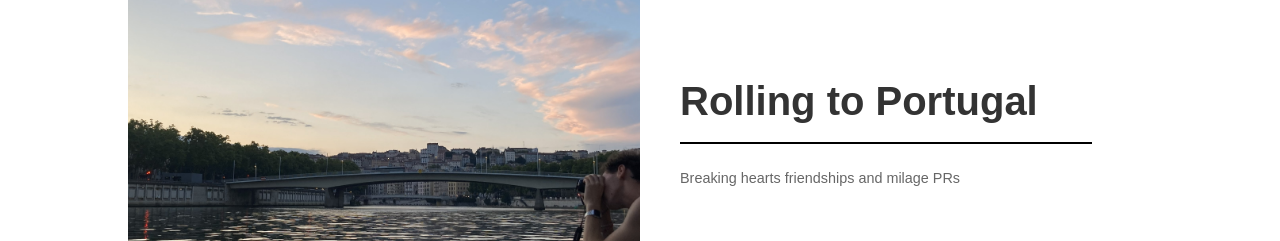
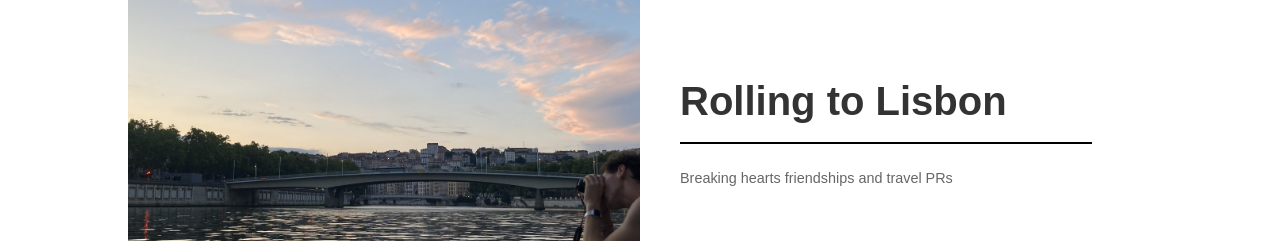
Before and after one commit to dejvo1/Blog, a plain HTML site: page blogpage3.html in a window 1280 px wide. Shown: the part 157-398 px from the top of the page. Drawn offline with Linux system fonts and the light colour scheme.

Commit message:
Update blogpage3.html

```diff
--- a/blogpage3.html
+++ b/blogpage3.html
@@ -22,9 +22,9 @@
     <div class="hero-section">
         <img src="IMG_3293.jpg" alt="Lecce travel blog post image" class="post-image">
         <div class="text">
-            <h1>Rolling to Portugal</h1>
+            <h1>Rolling to Lisbon</h1>
             <hr class = 'full-line'>
-            <p class="date">Breaking hearts friendships and milage PRs</p>
+            <p class="date">Breaking hearts friendships and travel PRs</p>
         </div>
     </div>
 <hr class = 'full-line2'>
```
